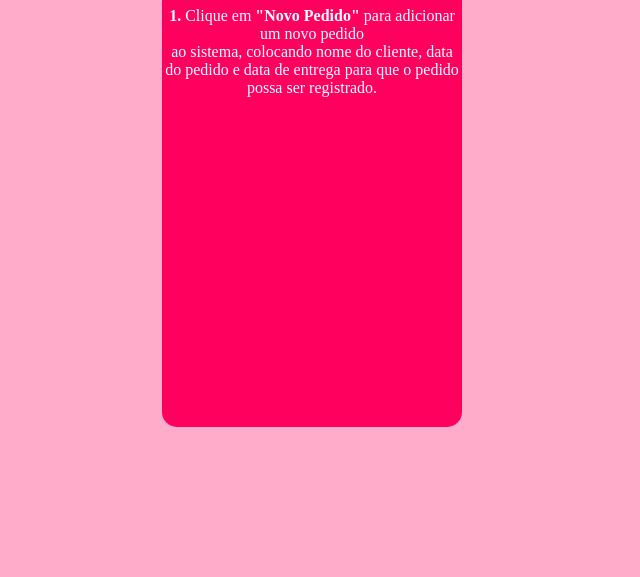
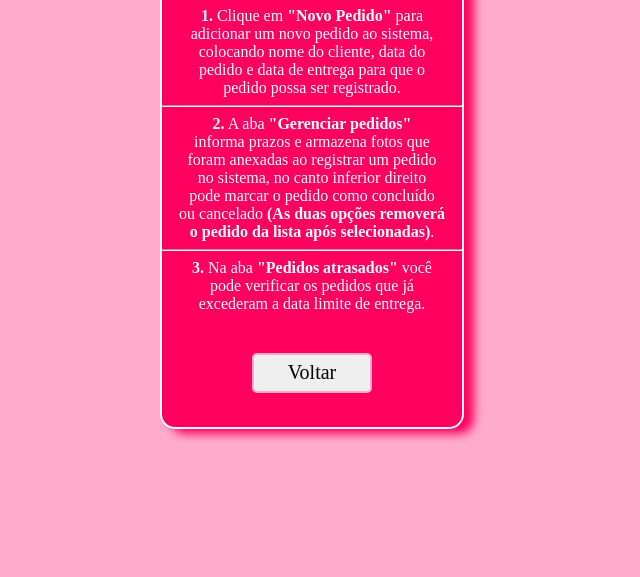
Before and after one commit to Dustowey/Sistema-Stylo-Malharia, a plain HTML site: page instrucoes.html in a window 1280 px wide. Shown: the part 223-800 px from the top of the page, without its empty margins (328-968 px from the left). Drawn offline with Linux system fonts and the light colour scheme; a web font is replaced by a local one.

Commit message:
Página (instruções) criada com sucesso

```diff
--- a/instrucoes.html
+++ b/instrucoes.html
@@ -11,14 +11,33 @@
       <div class="instructions-card">
         <h1 class="h1-instruct">Instruções</h1>
         <div>
-          <p>
-            <strong>1.</strong> Clique em <strong>"Novo Pedido"</strong> para
-            adicionar um novo pedido<br />ao sistema, colocando nome do cliente,
-            data do pedido e data de entrega para que o pedido possa ser
-            registrado.
-          </p>
+          <strong>1.</strong> Clique em <strong>"Novo Pedido"</strong> para
+          <br />
+          adicionar um novo pedido ao sistema, colocando nome do cliente, data
+          do <br />
+          pedido e data de entrega para que o <br />
+          pedido possa ser registrado.
+          <hr />
+          <strong>2.</strong> A aba
+          <strong>"Gerenciar pedidos" <br /></strong>informa prazos e armazena
+          fotos que <br />
+          foram anexadas ao registrar um pedido <br />
+          no sistema, no canto inferior direito <br />
+          pode marcar o pedido como concluído <br />
+          ou cancelado
+          <strong
+            >(As duas opções removerá <br />
+            o pedido da lista após selecionadas)</strong
+          >.
+          <hr />
+          <strong>3.</strong> Na aba <strong>"Pedidos atrasados"</strong> você
+          <br />
+          pode verificar os pedidos que já <br />
+          excederam a data limite de entrega.
         </div>
+        <button onclick="redirect()" class="voltar">Voltar</button>
       </div>
     </div>
+    <script src="script.js"></script>
   </body>
 </html>
--- a/script.js
+++ b/script.js
@@ -0,0 +1,3 @@
+function redirect() {
+  window.location.href = "index.html";
+}
--- a/style.css
+++ b/style.css
@@ -108,4 +108,22 @@ li:hover {
   background-color: #ff005e;
   border-radius: 15px;
   color: white;
+  box-shadow: 10px 5px 10px #ff005e;
+  border: 2px solid white;
 }
+
+.voltar {
+  width: 120px;
+  height: 40px;
+  margin-top: 40px;
+  font-size: 20px;
+  font-family: jua;
+  border-radius: 5px;
+  border: 2px solid #ffaccb;
+}
+
+.voltar:hover {
+  cursor: pointer;
+  background-color: #ffaccb;
+  border: 2px solid #ffffff;
+}
```
Also changed, not shown: index.html (+10 -4 lines).
